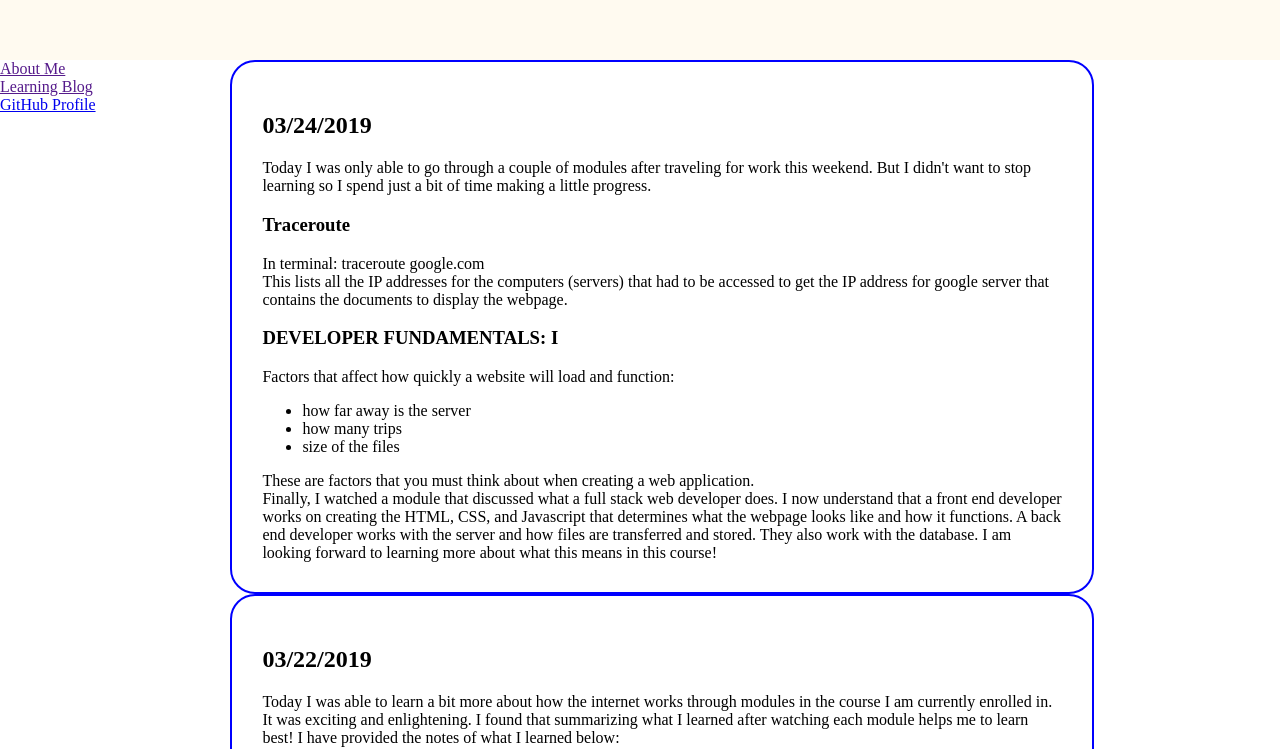
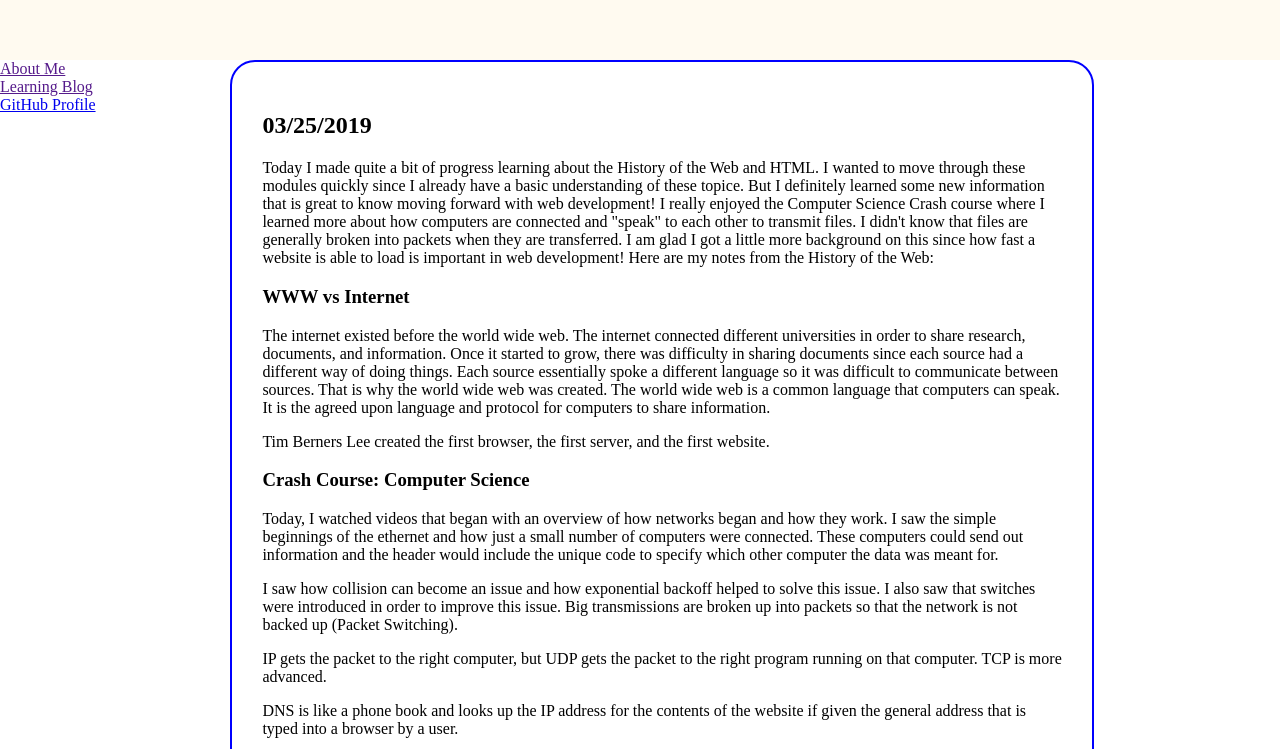
Before and after one commit to jlstreger/personal-website, a plain HTML site: page blog.html in a window 1280 px wide. Shown: the part 61-810 px from the top of the page. Drawn offline with Linux system fonts and the light colour scheme.

Commit message:
Blog post for today

```diff
--- a/blog.html
+++ b/blog.html
@@ -14,7 +14,35 @@
         <a href="">Learning Blog</a><br />
         <a href="https://github.com/jlstreger">GitHub Profile</a>
     </div>
-
+    <div class="post">
+        <h2>03/25/2019</h2>
+        Today I made quite a bit of progress learning about the History of the Web and HTML. I wanted to move through these modules quickly since I already have a basic understanding of these topice. But I definitely learned some new information that is great to know moving forward with web development! I really enjoyed the Computer Science Crash course where I learned more about how computers are connected and "speak" to each other to transmit files. I didn't know that files are generally broken into packets when they are transferred. I am glad I got a little more background on this since how fast a website is able to load is important in web development!
+        Here are my notes from the History of the Web:
+        <h3>WWW vs Internet</h3>
+        <p>
+            The internet existed before the world wide web. The internet connected different universities in order to share research, documents, and information. Once it started to grow, there was difficulty in sharing documents since each source had a different way of doing things. Each source essentially spoke a different language so it was difficult to communicate between sources.
+            That is why the world wide web was created. The world wide web is a common language that computers can speak. It is the agreed upon language and protocol for computers to share information.
+        </p>
+        <p>
+            Tim Berners Lee created the first browser, the first server, and the first website.
+        </p>
+        <h3>Crash Course: Computer Science</h3>
+        <p>
+            Today, I watched videos that began with an overview of how networks began and how they work. I saw the simple beginnings of the ethernet and how just a small number of computers were connected. These computers could send out information and the header would include the unique code to specify which other computer the data was meant for.
+        </p>
+        <p>
+            I saw how collision can become an issue and how exponential backoff helped to solve this issue. I also saw that switches were introduced in order to improve this issue.
+            Big transmissions are broken up into packets so that the network is not backed up (Packet Switching).
+        </p>
+        <p>
+            IP gets the packet to the right computer, but UDP gets the packet to the right program running on that computer. TCP is more advanced.
+        </p>
+        <p>
+            DNS is like a phone book and looks up the IP address for the contents of the website if given the general address that is typed into a browser by a user.
+        </p>
+        I went through all of the HTML modules in the course Zero to Mastery. I already had a good understanding of HTML, so this just served to remind me of what I already know. I also learned a bit about the improvements that have been made in HTML5, and I worked with creating a form. I have uploaded the html-practice repository onto github that shows the small project that I worked with to refresh my knowledge and get some practice with HTML.
+        Overall, a fun day of learning! I am looking forward to getting into CSS again tomorrow and helping to refine my knowldege.
+    </div>
     <div class="post">
         <h2>03/24/2019</h2>
         Today I was only able to go through a couple of modules after traveling for work this weekend. But I didn't want to stop learning so I spend just a bit of time making a little progress.
```
